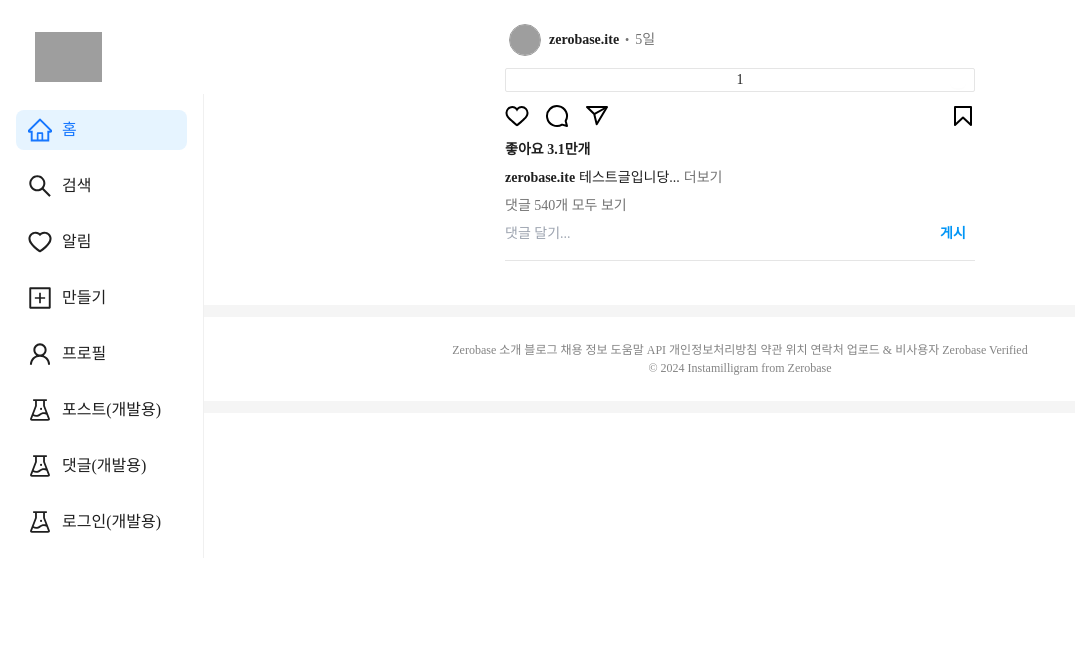
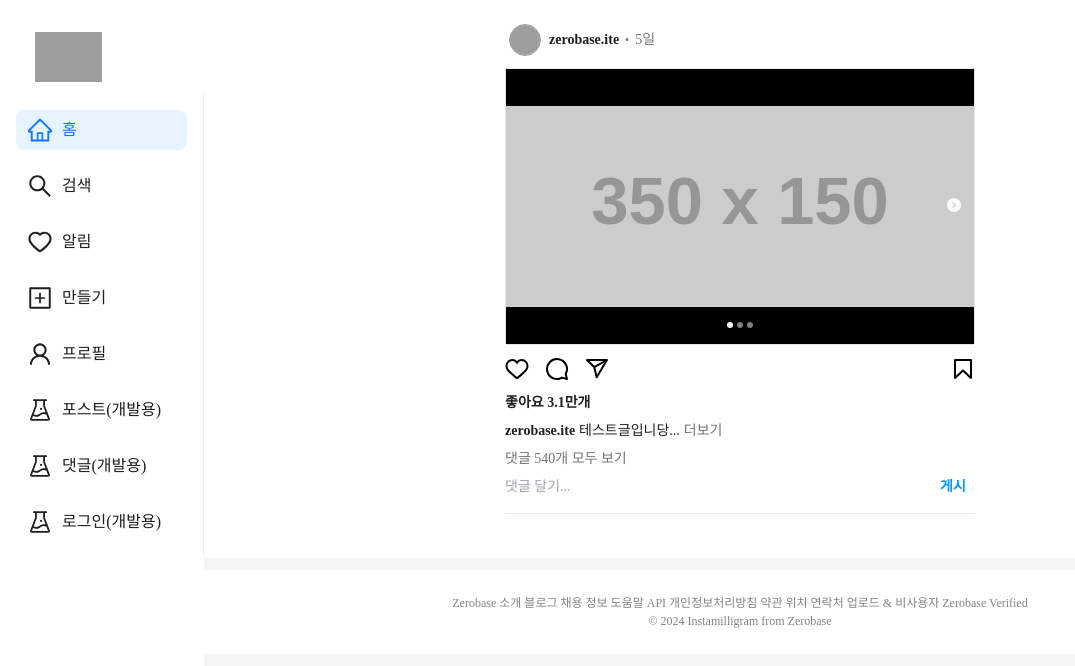
Before and after one commit to ite-zerobase/instamilligram-react, a React (Vite) app: page / in a window 1280 px wide. Shown: the top 666 px of the page, without its empty margins (0-1075 px from the left). Built offline with nearby package versions, Linux system fonts and the light colour scheme; grey boxes are pictures that could not be loaded; a web font is replaced by a local one.

Commit message:
Carousel updated

```diff
--- a/package.json
+++ b/package.json
@@ -12,11 +12,11 @@
   "dependencies": {
     "@emotion/react": "^11.13.3",
     "@emotion/styled": "^11.13.0",
-    "@mui/icons-material": "^6.1.4",
     "@mui/material": "^6.1.4",
     "antd": "^5.21.3",
     "react": "^18.3.1",
     "react-dom": "^18.3.1",
+    "react-responsive-carousel": "^3.2.23",
     "react-router-dom": "^6.26.2",
     "react-textarea-autosize": "^8.5.4"
   },
--- a/src/App.jsx
+++ b/src/App.jsx
@@ -1,4 +1,5 @@
 import { BrowserRouter, Routes, Route } from 'react-router-dom';
+import { Suspense } from 'react';
 import {
   BaseLayout,
   LoginLayout,
@@ -12,10 +13,12 @@ import {
   NotificationView,
 } from './pages';
 import './App.css';
+import { SplashScreen } from '/src/pages/@common/components';
 
 const App = () => {
   return (
     <BrowserRouter>
+      <Suspense fallback={<SplashScreen />}>
         <Routes>
           <Route element={<BaseLayout />}>
             <Route path="/" element={<HomeView />} />
@@ -30,6 +33,7 @@ const App = () => {
             <Route path="signup" element={<SignupView />} />
           </Route>
         </Routes>
+      </Suspense>
     </BrowserRouter>
   );
 };
--- a/src/pages/@common/BaseLayout.jsx
+++ b/src/pages/@common/BaseLayout.jsx
@@ -35,7 +35,7 @@ function BaseLayout() {
 
   return (
     <Layout hasSider>
-      <Sider width={204} style={siderStyle}>
+      <Sider className="z-50" width={204} style={siderStyle}>
         <div className={styles['sider-logo']}></div>
         <Menu
           mode="inline"
--- a/src/pages/Home/components/PostPreview.jsx
+++ b/src/pages/Home/components/PostPreview.jsx
@@ -1,6 +1,6 @@
-import { Avatar } from 'antd';
+import { Avatar, Button } from 'antd';
 import { deepOrange } from '@mui/material/colors';
-import { RightCircleOutlined, LeftCircleOutlined } from '@ant-design/icons';
+import { RightCircleFilled, LeftCircleFilled } from '@ant-design/icons';
 import {
   CommentOutlined,
   HeartFilled,
@@ -9,11 +9,64 @@ import {
   ShareOutlined,
 } from '../../@common/icons';
 import TextareaAutosize from 'react-textarea-autosize';
-import { Carousel, Button } from 'antd';
+import { Carousel } from 'react-responsive-carousel';
+import 'react-responsive-carousel/lib/styles/carousel.min.css';
 
 // 하트 <HeartFilled color="#ff3040" />
 
+const arrowStyles = {
+  position: 'absolute',
+  zIndex: 2,
+  top: 'calc(50% - 15px)',
+  width: 30,
+  height: 30,
+  cursor: 'pointer',
+};
+
+function CarouselNextArrow(onClickHandler, hasNext) {
+  return (
+    hasNext && (
+      <Button
+        type="text"
+        style={{ ...arrowStyles, right: 5 }}
+        onClick={onClickHandler}
+        icon={<RightCircleFilled className="text-[#FFFFFFE4]" />}
+      />
+    )
+  );
+}
+function CarouselPrevArrow(onClickHandler, hasPrev) {
+  return (
+    hasPrev && (
+      <Button
+        type="text"
+        style={{ ...arrowStyles, left: 5 }}
+        onClick={onClickHandler}
+        icon={<LeftCircleFilled className="text-[#FFFFFFE4]" />}
+      />
+    )
+  );
+}
+
+function CarouselIndicator(onClick, isSelected) {
+  return (
+    <div
+      style={{
+        width: 6,
+        height: 6,
+        backgroundColor: isSelected ? '#FFFFFF' : '#FFFFFF80',
+        display: 'inline-block',
+        margin: '0 2px',
+        borderRadius: '50%',
+      }}
+    ></div>
+  );
+}
+
 function PostPreview() {
+  function onCarouselChange(c) {
+    console.log(c);
+  }
   return (
     <article className="home-post-preview text-sm ">
       {/* 상단 프로필 섹션 */}
@@ -33,24 +86,39 @@ function PostPreview() {
       </section>
       <section className="border-[1px] border-neutral-200 rounded-sm ">
         <Carousel
-          arrows
-          infinite={false}
-          nextArrow={<Button icon={<RightCircleOutlined />} />}
-          prevArrow={<Button icon={<LeftCircleOutlined />} />}
+          showArrows={true}
+          showStatus={false}
+          transitionTime={250}
+          showThumbs={false}
+          onChange={(c) => onCarouselChange(c)}
+          renderArrowNext={CarouselNextArrow}
+          renderArrowPrev={CarouselPrevArrow}
+          renderIndicator={CarouselIndicator}
         >
-          <div>
-            <h3>1</h3>
+          <div className="flex items-center h-full bg-black">
+            <img
+              draggable="false"
+              style={{ userSelect: 'none' }}
+              src="http://placehold.it/350x150"
+            />
           </div>
-          <div>
-            <h3>2</h3>
+          <div className="flex items-center h-full bg-black">
+            <img
+              draggable="false"
+              style={{ userSelect: 'none' }}
+              src="http://placehold.it/255x150"
+            />
           </div>
-          <div>
-            <h3>3</h3>
-          </div>
-          <div>
-            <h3>4</h3>
+          <div className="flex items-center h-full bg-black">
+            <img
+              draggable="false"
+              style={{ userSelect: 'none' }}
+              src="http://placehold.it/295x150"
+            />
           </div>
         </Carousel>
+        {/* {<RightCircleOutlined />}
+            {<LeftCircleOutlined />}  */}
       </section>
       <div>
         <section className="flex h-10 my-1">
```
Also changed, not shown: 1 other file (tests, documents, lock files or other folders). Lines whose indentation alone changed are shown as unchanged.
